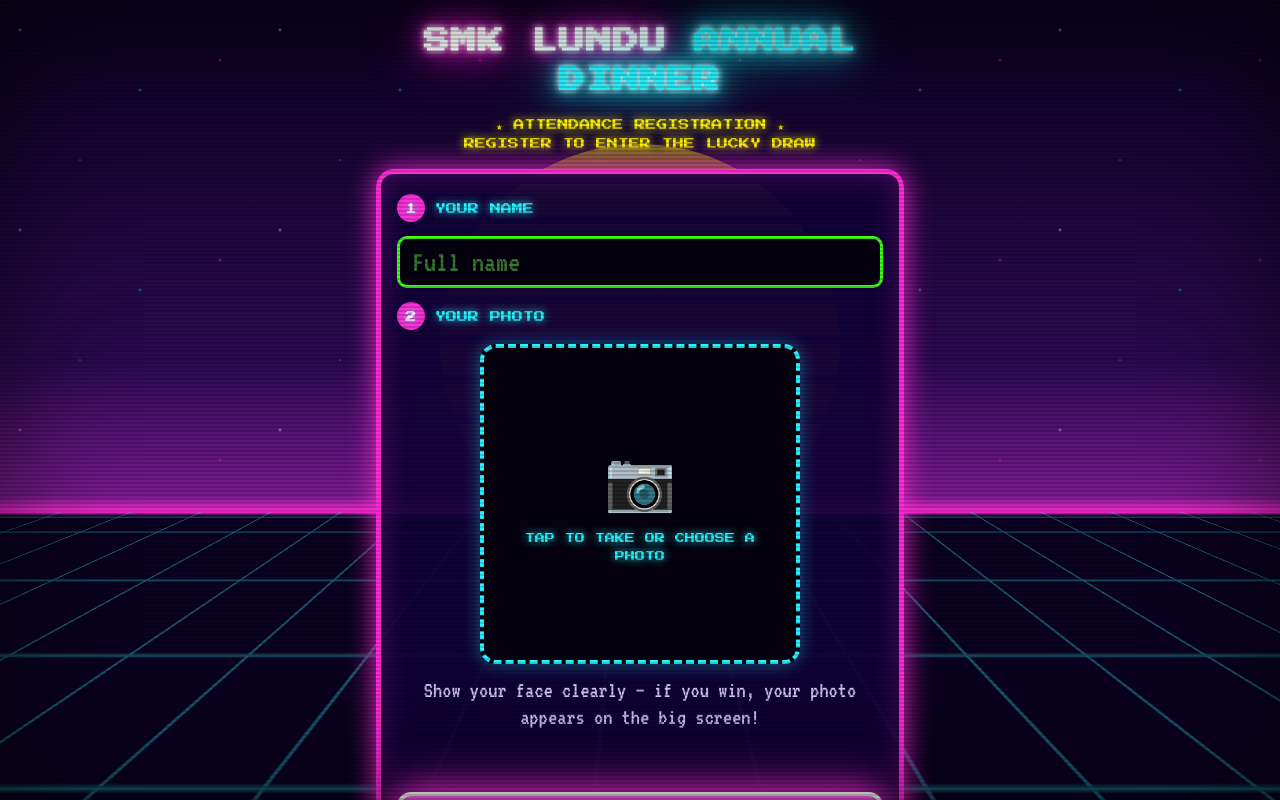
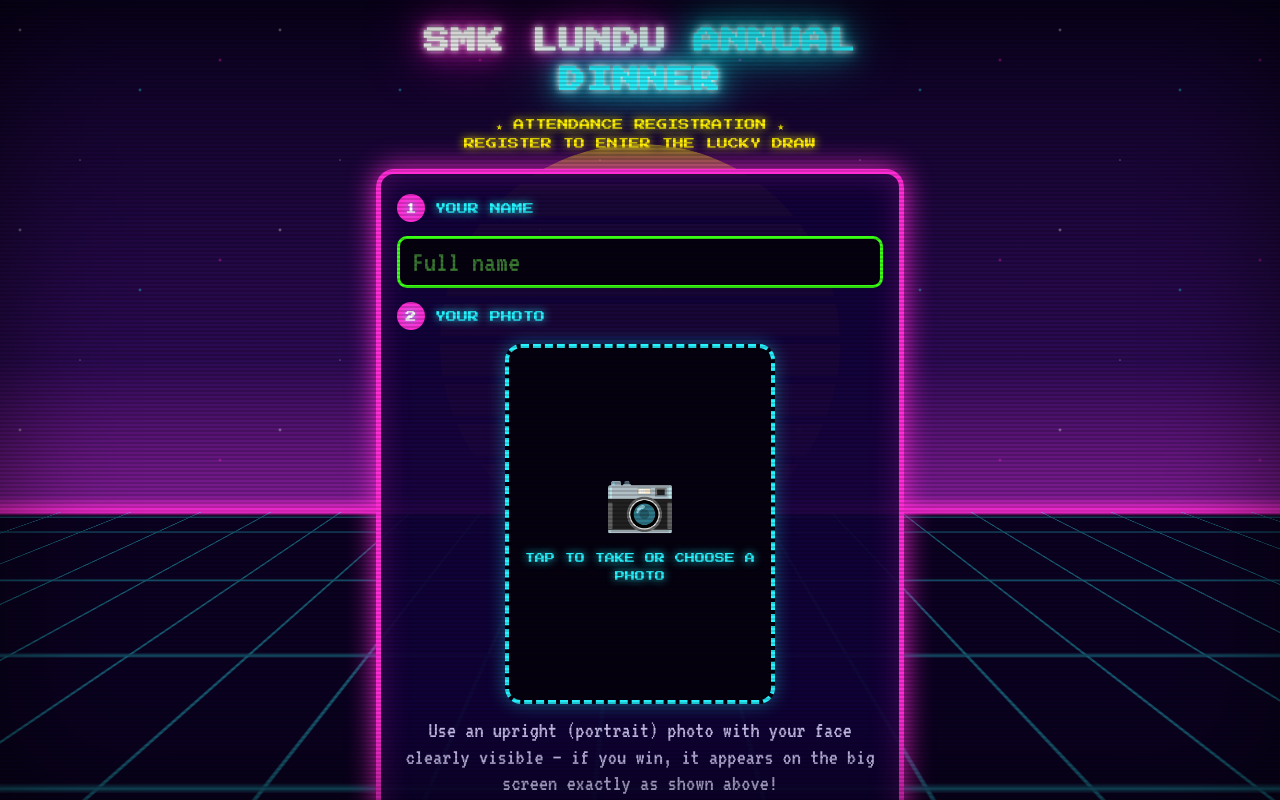
Before and after one commit to g-13296990-beep/LUCKYDRAWSMKL, a plain HTML site: page index.html in a window 1280 px wide. Shown: the top 800 px of the page. Drawn offline with Linux system fonts and the light colour scheme.

Commit message:
Update index.html

```diff
--- a/index.html
+++ b/index.html
@@ -49,7 +49,7 @@ h1 span{color:var(--cyan);text-shadow:0 0 6px #fff,0 0 14px var(--cyan),0 0 30px
 .in::placeholder{color:#3b7a33;text-shadow:none}
 .hp{position:absolute;left:-9999px;top:auto;width:1px;height:1px;opacity:0}
 
-.pick{display:block;position:relative;width:min(100%,320px);aspect-ratio:1;margin:0 auto;border:4px dashed var(--cyan);border-radius:16px;
+.pick{display:block;position:relative;width:min(100%,270px);aspect-ratio:3/4;margin:0 auto;border:4px dashed var(--cyan);border-radius:16px;
   background:#05010f;cursor:pointer;overflow:hidden;box-shadow:0 0 18px #27f3ff66}
 .pick .ph{position:absolute;inset:0;display:flex;flex-direction:column;gap:14px;align-items:center;justify-content:center;font-size:58px;text-align:center}
 .pick .ph small{font-size:10px;color:var(--cyan);line-height:1.8;padding:0 16px;text-shadow:0 0 8px var(--cyan)}
@@ -73,7 +73,7 @@ h1 span{color:var(--cyan);text-shadow:0 0 6px #fff,0 0 14px var(--cyan),0 0 30px
 /* success */
 .done{align-items:center;text-align:center}
 .done .ok{font-size:clamp(16px,5vw,24px);color:var(--green);text-shadow:0 0 12px var(--green),0 0 30px var(--green);line-height:1.5}
-.done .frame{width:min(70vw,260px);aspect-ratio:1;border:6px solid var(--yellow);border-radius:16px;overflow:hidden;box-shadow:0 0 0 4px var(--pink),0 0 34px var(--yellow)}
+.done .frame{width:min(60vw,240px);aspect-ratio:3/4;border:6px solid var(--yellow);border-radius:16px;overflow:hidden;box-shadow:0 0 0 4px var(--pink),0 0 34px var(--yellow)}
 .done .frame img{width:100%;height:100%;object-fit:cover;object-position:50% 25%;display:block}
 .done .nm{font-family:'VT323',monospace;font-size:44px;line-height:1;color:var(--yellow);text-shadow:0 0 10px var(--yellow);word-break:break-word}
 </style>
@@ -97,7 +97,7 @@ h1 span{color:var(--cyan);text-shadow:0 0 6px #fff,0 0 14px var(--cyan),0 0 30px
       <div class="chg">TAP TO CHANGE PHOTO</div>
     </label>
     <input type="file" id="file" accept="image/*" hidden>
-    <p class="tip">Show your face clearly – if you win, your photo appears on the big screen!</p>
+    <p class="tip">Use an upright (portrait) photo with your face clearly visible – if you win, it appears on the big screen exactly as shown above!</p>
 
     <div class="msg" id="msg"></div>
     <button class="btn" id="go">▶ REGISTER</button>
```
